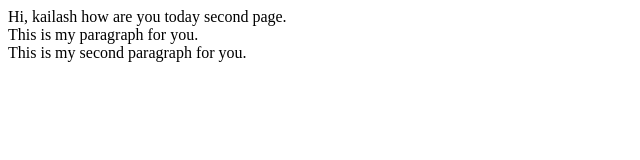
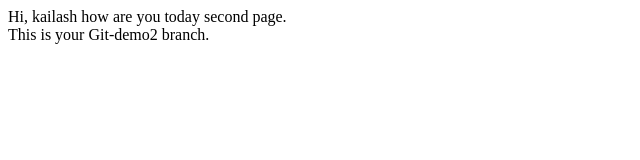
Before and after one commit to kailashchand184/git-demo, a plain HTML site: page index.html in a window 1280 px wide. Shown: the whole page, without its empty margins (0-640 px from the left). Drawn offline with Linux system fonts and the light colour scheme.

Commit message:
add banch git-demo2

```diff
--- a/index.html
+++ b/index.html
@@ -5,10 +5,7 @@
     <body>
         Hi, kailash how are you today second page.
         <div>
-            This is my paragraph for you.
-        </div>
-        <div>
-            This is my second paragraph for you.
+            This is your Git-demo2 branch.
         </div>
     </body>
 </html>
```
